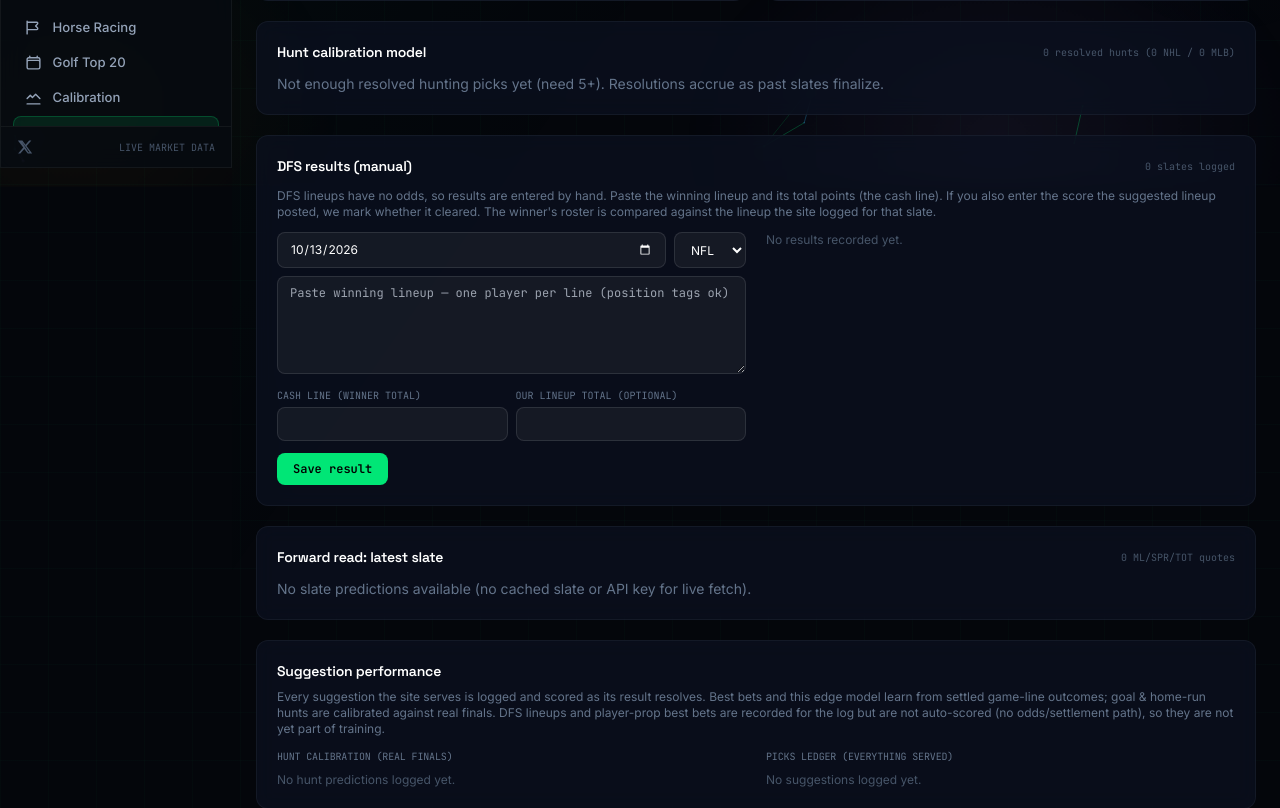
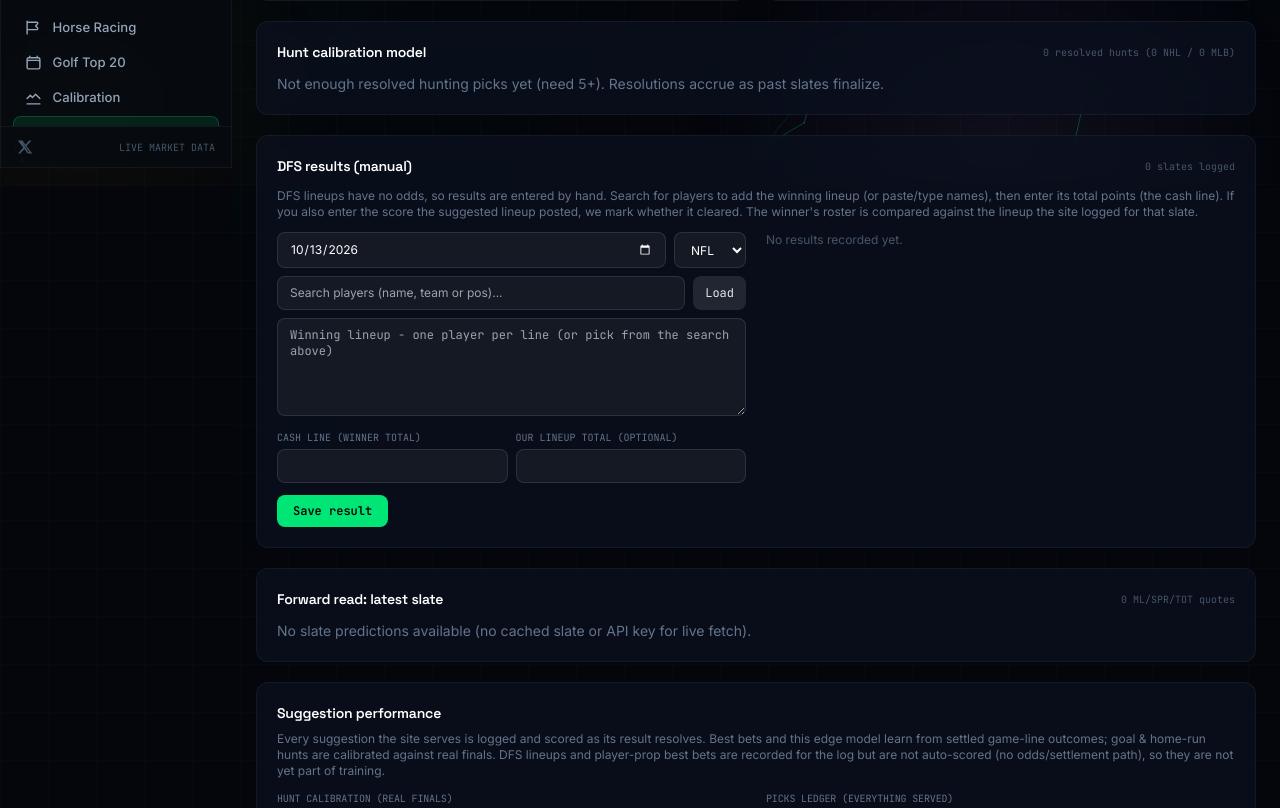
Before and after one commit to bkruep/score-edge, a FastAPI app: page /model in a window 1280 px wide. Shown: the part 632-1440 px from the top of the page. Run offline with FastAPI, Linux system fonts and the light colour scheme; data that the repository does not hold is empty; some libraries are stand-ins or nearby versions.

Commit message:
Add searchable player picker to DFS result entry: /api/dfs-players exposes the NFL projection-priced pool (name/pos/team/salary); /model form filters as you type and adds players to the winning lineup (free text still works)

```diff
--- a/app.py
+++ b/app.py
@@ -3495,6 +3495,47 @@ async def api_dfs_result(request: Request):
     return JSONResponse({"ok": True, "result": rec})
 
 
+@app.get("/api/dfs-players", response_class=JSONResponse)
+def api_dfs_players(sport: str = "nfl"):
+    """Player pool for the DFS result picker: names/positions/teams/salaries for
+    the slate we'd price. NFL uses our own projection-priced slate (the same
+    chain behind /dfs); other sports need the DraftKings feed."""
+    sport = (sport or "nfl").strip().lower()
+    if sport not in dfs.ROSTERS:
+        sport = "nfl"
+    players: list = []
+    note = ""
+    try:
+        if dfs.data_source() == "dk":
+            try:
+                players = (dfs.fetch_slate(sport) or {}).get("players") or []
+            except Exception:
+                players = []
+        if not players and sport == "nfl":
+            live = _filter_fantasy(_normalize_stats(data.load_player_stats(_get_season())))
+            sl, note = dfs.projection_slate(live.to_dict("records"), None)
+            players = (sl or {}).get("players") or []
+        elif not players and sport != "nfl":
+            note = f"No {sport} player pool without the DraftKings feed."
+    except Exception as e:
+        note = str(e).strip() or e.__class__.__name__
+
+    out = []
+    for p in players:
+        nm = str(p.get("name") or p.get("player_name") or "").strip()
+        if not nm:
+            continue
+        out.append({
+            "name": nm,
+            "pos": str(p.get("position") or "").upper(),
+            "team": str(p.get("team") or ""),
+            "salary": int(p.get("salary") or p.get("_salary") or 0),
+            "proj": round(float(p.get("avg_points") or p.get("proj") or 0.0), 2),
+        })
+    out.sort(key=lambda x: x["name"])
+    return JSONResponse({"sport": sport, "count": len(out), "note": note, "players": out})
+
+
 @app.get("/api/calibration", response_class=JSONResponse)
 def api_calibration():
     return JSONResponse({"summary": track.summary(), "buckets": track.buckets()})
--- a/templates/model.html
+++ b/templates/model.html
@@ -92,7 +92,7 @@
       {% if dfs_summary.decided %}{{ dfs_summary.wins }}-{{ dfs_summary.losses }} vs cash line{% if dfs_summary.hit_pct is not none %} ({{ dfs_summary.hit_pct }}%){% endif %}{% else %}{{ dfs_summary.slates or 0 }} slate{{ '' if (dfs_summary.slates or 0) == 1 else 's' }} logged{% endif %}
     </span>
   </div>
-  <p class="text-xs text-slate-500 mb-3">DFS lineups have no odds, so results are entered by hand. Paste the winning lineup and its total points (the cash line). If you also enter the score the suggested lineup posted, we mark whether it cleared. The winner's roster is compared against the lineup the site logged for that slate.</p>
+  <p class="text-xs text-slate-500 mb-3">DFS lineups have no odds, so results are entered by hand. Search for players to add the winning lineup (or paste/type names), then enter its total points (the cash line). If you also enter the score the suggested lineup posted, we mark whether it cleared. The winner's roster is compared against the lineup the site logged for that slate.</p>
   <div class="grid gap-5 md:grid-cols-2">
     <div class="space-y-2">
       <div class="flex gap-2">
@@ -102,7 +102,12 @@
           <option value="mlb">MLB</option><option value="nhl">NHL</option>
         </select>
       </div>
-      <textarea id="dfs-winning" rows="5" placeholder="Paste winning lineup — one player per line (position tags ok)" class="w-full bg-white/5 border border-white/10 rounded-lg px-3 py-2 text-xs text-white font-mono"></textarea>
+      <div class="flex gap-2">
+        <input id="dfs-search" placeholder="Search players (name, team or pos)..." class="flex-1 bg-white/5 border border-white/10 rounded-lg px-3 py-2 text-xs text-white">
+        <button type="button" id="dfs-load" class="bg-white/10 hover:bg-white/20 text-slate-200 text-xs font-mono px-3 py-2 rounded-lg">Load</button>
+      </div>
+      <div id="dfs-list" class="hidden max-h-44 overflow-y-auto rounded-lg border border-white/10 bg-slate-900/95 divide-y divide-white/5"></div>
+      <textarea id="dfs-winning" rows="5" placeholder="Winning lineup - one player per line (or pick from the search above)" class="w-full bg-white/5 border border-white/10 rounded-lg px-3 py-2 text-xs text-white font-mono"></textarea>
       <div class="flex gap-2">
         <label class="flex-1 block text-[10px] font-mono uppercase text-slate-500">Cash line (winner total)
           <input id="dfs-total" type="number" step="0.01" class="mt-1 w-full bg-white/5 border border-white/10 rounded-lg px-3 py-2 text-xs text-white">
@@ -144,6 +149,66 @@
 (function () {
   var d = document.getElementById('dfs-day');
   if (d && !d.value) { d.value = new Date().toISOString().slice(0, 10); }
+
+  var allPlayers = [];
+  var searchEl = document.getElementById('dfs-search');
+  var listEl = document.getElementById('dfs-list');
+  var sportEl = document.getElementById('dfs-sport');
+  var winEl = document.getElementById('dfs-winning');
+
+  function renderList() {
+    if (!listEl || !searchEl) { return; }
+    var q = (searchEl.value || '').trim().toLowerCase();
+    if (!allPlayers.length) { listEl.classList.add('hidden'); listEl.innerHTML = ''; return; }
+    var matches = allPlayers.filter(function (p) {
+      if (!q) { return true; }
+      return (p.name || '').toLowerCase().indexOf(q) >= 0
+        || (p.team || '').toLowerCase().indexOf(q) >= 0
+        || (p.pos || '').toLowerCase() === q;
+    }).slice(0, 50);
+    listEl.innerHTML = matches.map(function (p) {
+      return '<button type="button" data-nm="' + p.name.replace(/"/g, '&quot;') + '" class="w-full text-left px-3 py-1.5 hover:bg-white/10 flex items-center justify-between text-xs text-slate-200">'
+        + '<span>' + p.name + ' <span class="text-slate-500 font-mono">' + p.pos + ' ' + p.team + '</span></span>'
+        + '<span class="text-slate-500 font-mono">$' + p.salary + '</span></button>';
+    }).join('') || '<div class="px-3 py-2 text-xs text-slate-600">No match</div>';
+    listEl.classList.remove('hidden');
+  }
+
+  function addPlayer(nm) {
+    if (!winEl || !nm) { return; }
+    var lines = winEl.value.split('\n').map(function (s) { return s.trim(); }).filter(Boolean);
+    if (lines.indexOf(nm) < 0) { lines.push(nm); }
+    winEl.value = lines.join('\n');
+  }
+
+  function loadPlayers() {
+    var msg = document.getElementById('dfs-msg');
+    if (!sportEl) { return; }
+    if (msg) { msg.textContent = 'Loading players...'; }
+    fetch('/api/dfs-players?sport=' + encodeURIComponent(sportEl.value || 'nfl'))
+      .then(function (r) { return r.json(); })
+      .then(function (j) {
+        allPlayers = (j && j.players) || [];
+        if (msg) { msg.textContent = allPlayers.length + ' players loaded' + (j && j.note ? ' - ' + j.note : ''); }
+        renderList();
+      })
+      .catch(function (e) { if (msg) { msg.textContent = 'Player load failed: ' + e; } });
+  }
+
+  if (searchEl) {
+    searchEl.addEventListener('focus', function () { if (!allPlayers.length) { loadPlayers(); } renderList(); });
+    searchEl.addEventListener('input', renderList);
+  }
+  var loadBtn = document.getElementById('dfs-load');
+  if (loadBtn) { loadBtn.addEventListener('click', loadPlayers); }
+  if (sportEl) { sportEl.addEventListener('change', function () { allPlayers = []; loadPlayers(); }); }
+  if (listEl) {
+    listEl.addEventListener('click', function (ev) {
+      var btn = ev.target.closest('button[data-nm]');
+      if (btn) { addPlayer(btn.getAttribute('data-nm')); }
+    });
+  }
+
   var b = document.getElementById('dfs-submit');
   if (!b) { return; }
   b.addEventListener('click', function () {
```
